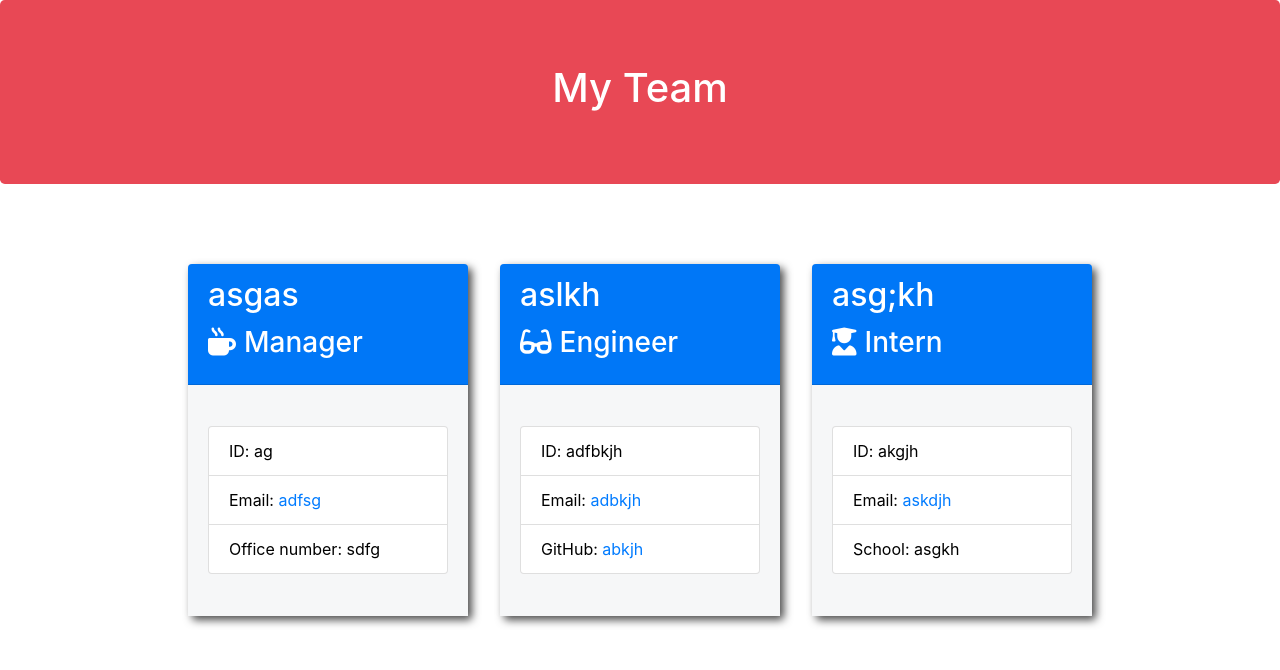
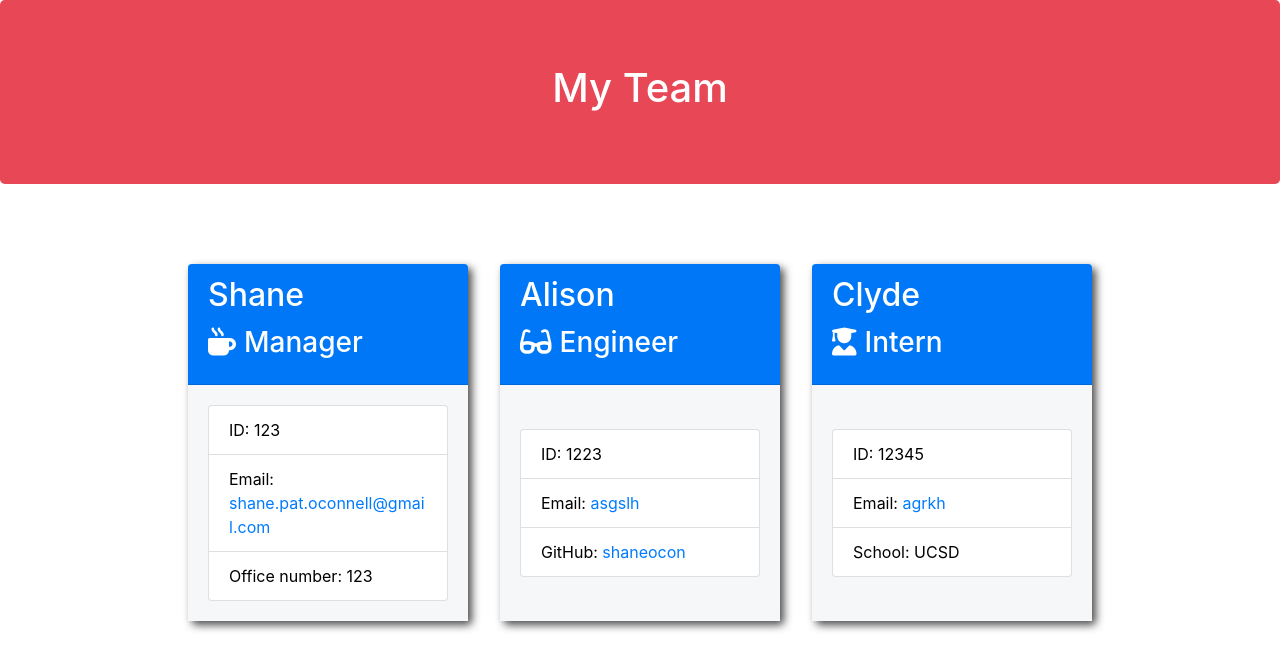
Before and after one commit to shaneocon/team-profile-generator, a website: page output/team.html in a window 1280 px wide. Drawn offline with nearby package versions, Linux system fonts and the light colour scheme.

Commit message:
successful app

```diff
--- a/output/team.html
+++ b/output/team.html
@@ -25,40 +25,40 @@
             <div class="team-area col-12 d-flex justify-content-center">
                 <div class="card employee-card">
     <div class="card-header">
-        <h2 class="card-title">asgas</h2>
+        <h2 class="card-title">Shane</h2>
         <h3 class="card-title"><i class="fas fa-mug-hot mr-2"></i>Manager</h3>
     </div>
     <div class="card-body">
         <ul class="list-group">
-            <li class="list-group-item">ID: ag</li>
-            <li class="list-group-item">Email: <a href="mailto:adfsg">adfsg</a></li>
-            <li class="list-group-item">Office number: sdfg</li>
+            <li class="list-group-item">ID: 123</li>
+            <li class="list-group-item">Email: <a href="mailto:shane.pat.oconnell@gmail.com">shane.pat.oconnell@gmail.com</a></li>
+            <li class="list-group-item">Office number: 123</li>
         </ul>
     </div>
 </div>
 <div class="card employee-card">
     <div class="card-header">
-        <h2 class="card-title">aslkh</h2>
+        <h2 class="card-title">Alison</h2>
         <h3 class="card-title"><i class="fas fa-glasses mr-2"></i>Engineer</h3>
     </div>
     <div class="card-body">
         <ul class="list-group">
-            <li class="list-group-item">ID: adfbkjh</li>
-            <li class="list-group-item">Email: <a href="mailto:adbkjh">adbkjh</a></li>
-            <li class="list-group-item">GitHub: <a href="https://github.com/abkjh" target="_blank" rel="noopener noreferrer">abkjh</a></li>
+            <li class="list-group-item">ID: 1223</li>
+            <li class="list-group-item">Email: <a href="mailto:asgslh">asgslh</a></li>
+            <li class="list-group-item">GitHub: <a href="https://github.com/shaneocon" target="_blank" rel="noopener noreferrer">shaneocon</a></li>
         </ul>
     </div>
 </div>
 <div class="card employee-card">
     <div class="card-header">
-        <h2 class="card-title">asg;kh</h2>
+        <h2 class="card-title">Clyde</h2>
         <h3 class="card-title"><i class="fas fa-user-graduate mr-2"></i>Intern</h3>
     </div>
     <div class="card-body">
         <ul class="list-group">
-            <li class="list-group-item">ID: akgjh</li>
-            <li class="list-group-item">Email: <a href="mailto:askdjh">askdjh</a></li>
-            <li class="list-group-item">School: asgkh</li>
+            <li class="list-group-item">ID: 12345</li>
+            <li class="list-group-item">Email: <a href="mailto:agrkh">agrkh</a></li>
+            <li class="list-group-item">School: UCSD</li>
         </ul>
     </div>
 </div>
```
